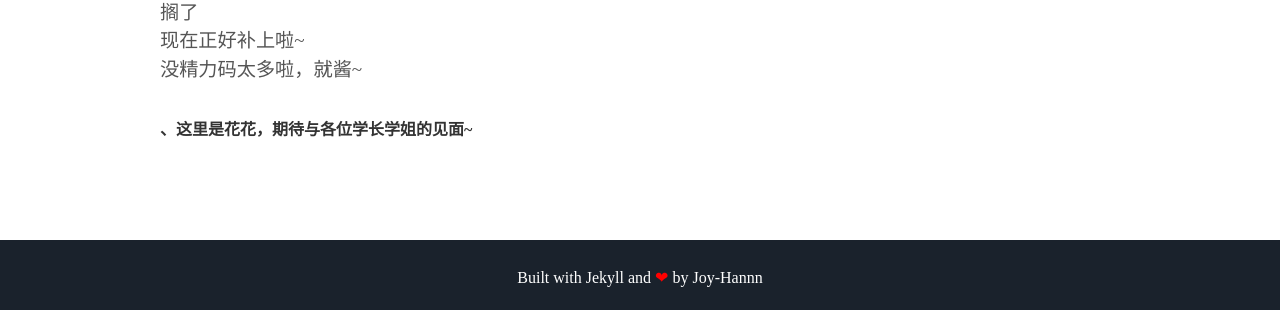
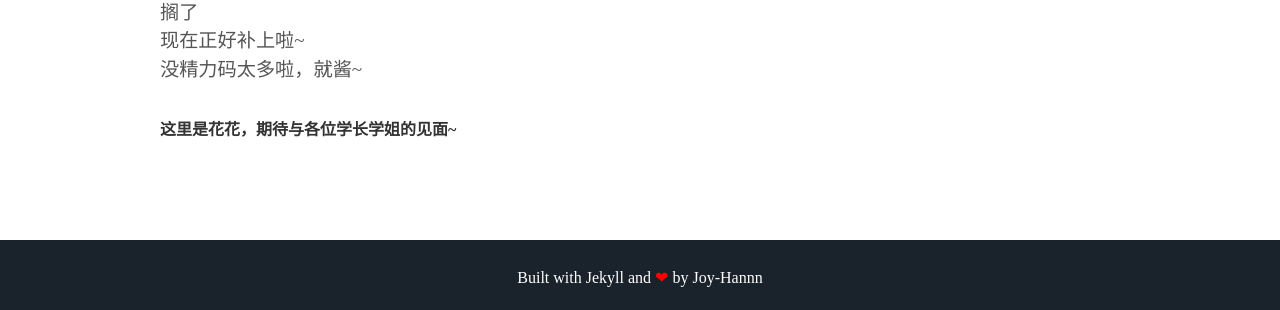
Before and after one commit to Joy-Hannn/joyhan.github.io, a Jekyll site: the page built from index.html, in a window 1280 px wide and 900 px high, scrolled down 2413 px. Shown: the part 584-894 px from the top of the window. Built offline with Jekyll 4.4.1, drawn with Linux system fonts in a browser that asks for light colours; some web fonts are replaced.

Commit message:
Update about.html

```diff
--- a/_includes/about.html
+++ b/_includes/about.html
@@ -42,4 +42,4 @@
       现在正好补上啦~<br>
       没精力码太多啦，就酱~<br>
   </p>
-       <h4 align="left">、这里是花花，期待与各位学长学姐的见面~</h4>
+       <h4 align="left">这里是花花，期待与各位学长学姐的见面~</h4>
```
